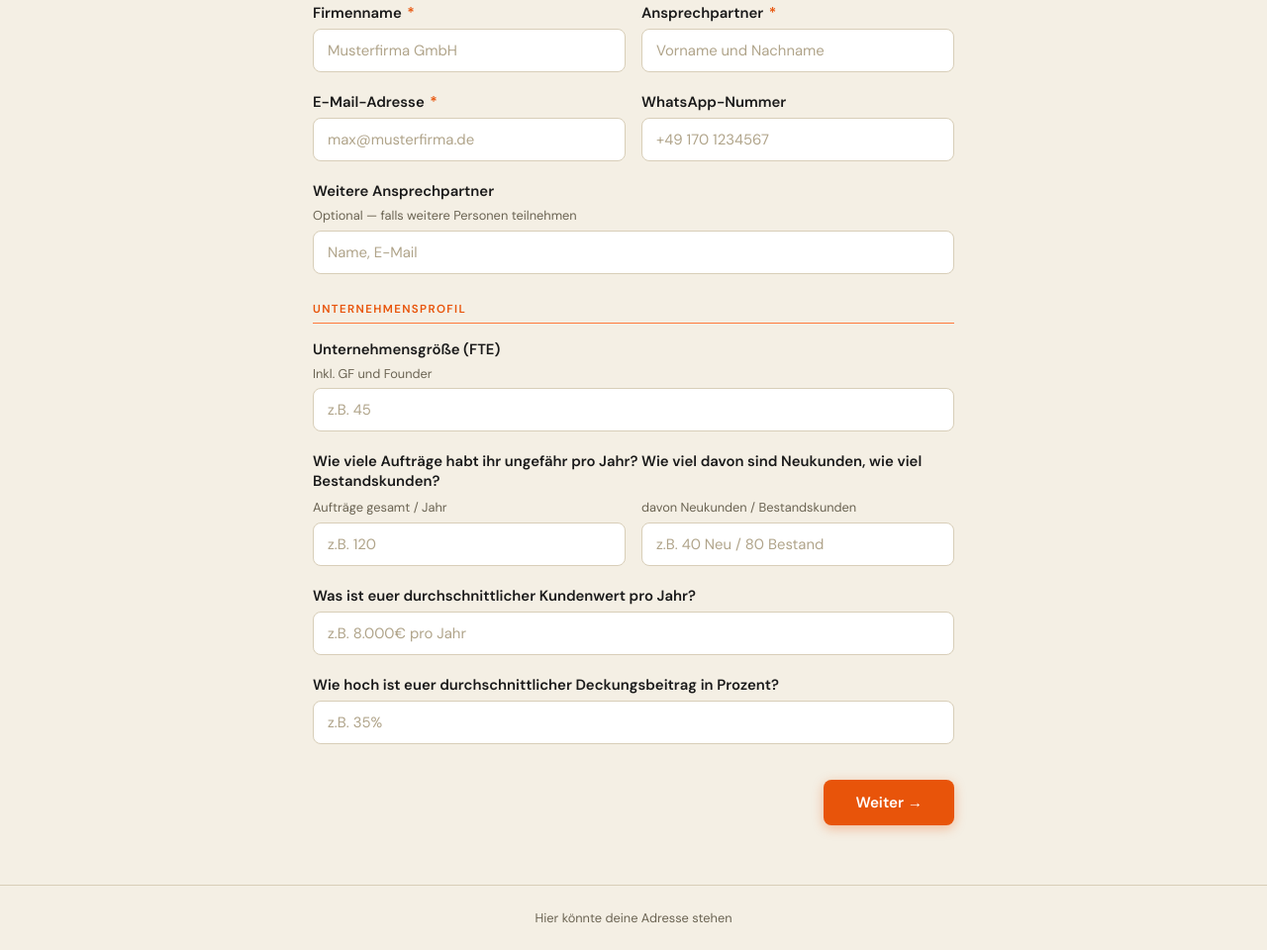
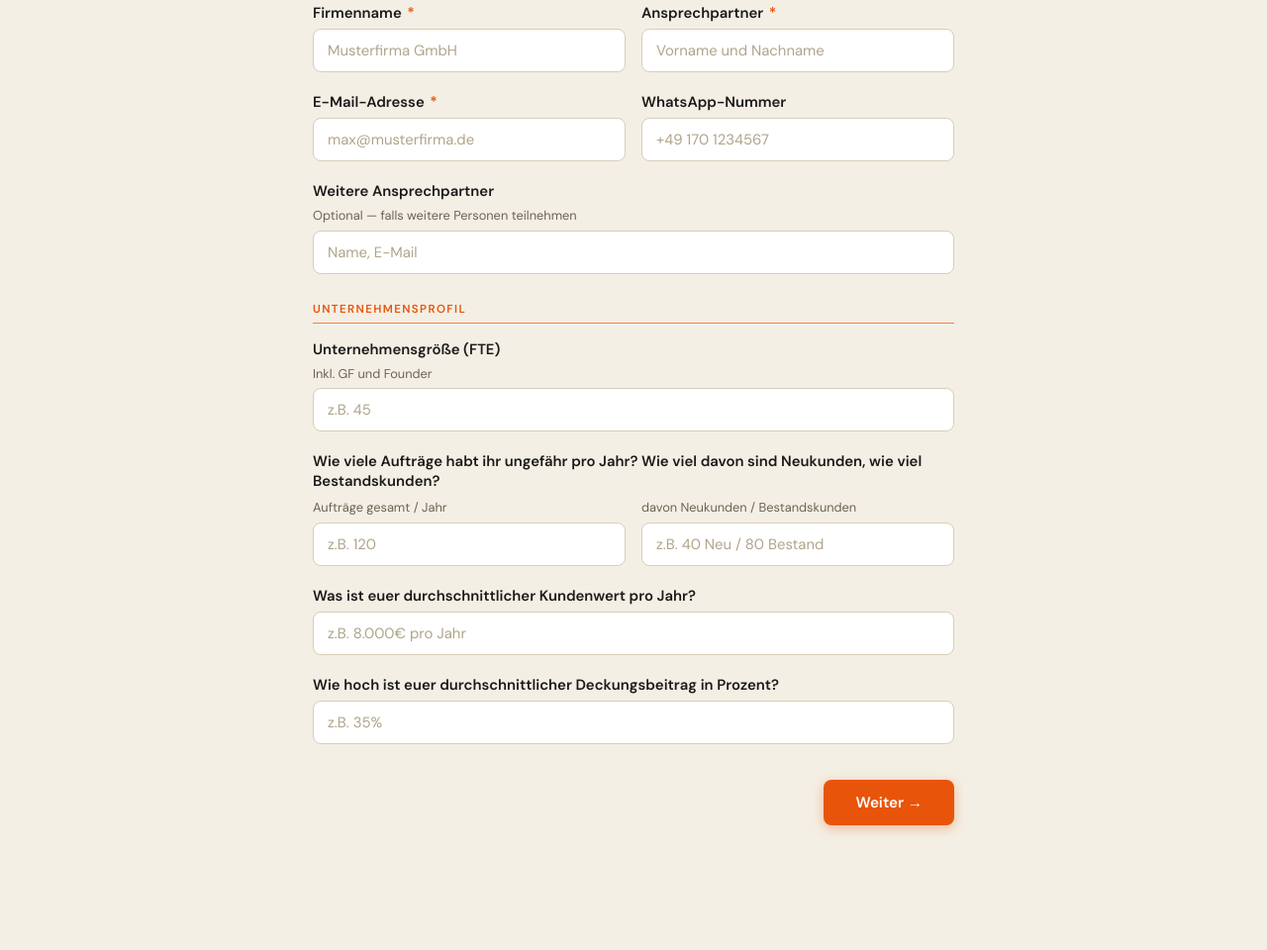
Before and after one commit to haegerbaeumerlabsprivat-ux/haegerbaeumer-systeme, a plain HTML site: page fragebogen-haegerbaeumer.html in a window 1280 px wide. Shown: the part 521-1481 px from the top of the page at 99% size. After the commit the page ends 1415 px from the top, so only its background shows below. Drawn offline with Linux system fonts and the light colour scheme.

Commit message:
Remove address placeholder from fragebogen footer
Co-Authored-By: Claude Sonnet 4.6 <noreply@anthropic.com>
Claude-Session: https://claude.ai/code/session_01CmGoGrCC5jQavqQPxgdNVD

```diff
--- a/fragebogen-haegerbaeumer.html
+++ b/fragebogen-haegerbaeumer.html
@@ -618,7 +618,6 @@
 
 </div>
 
-<div class="footer">Hier könnte deine Adresse stehen</div>
 
 <script>
   let currentPage = 1;
```
